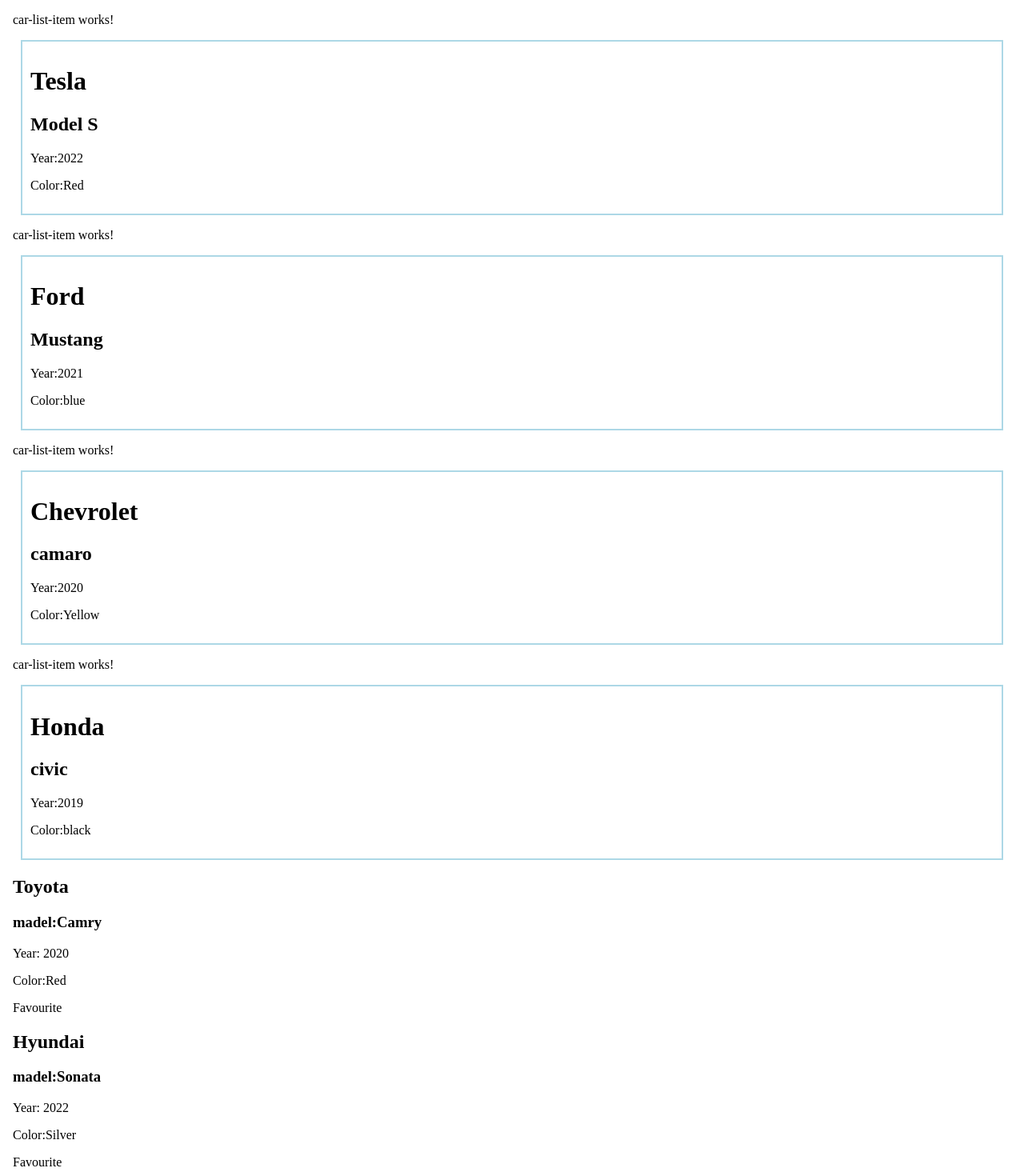
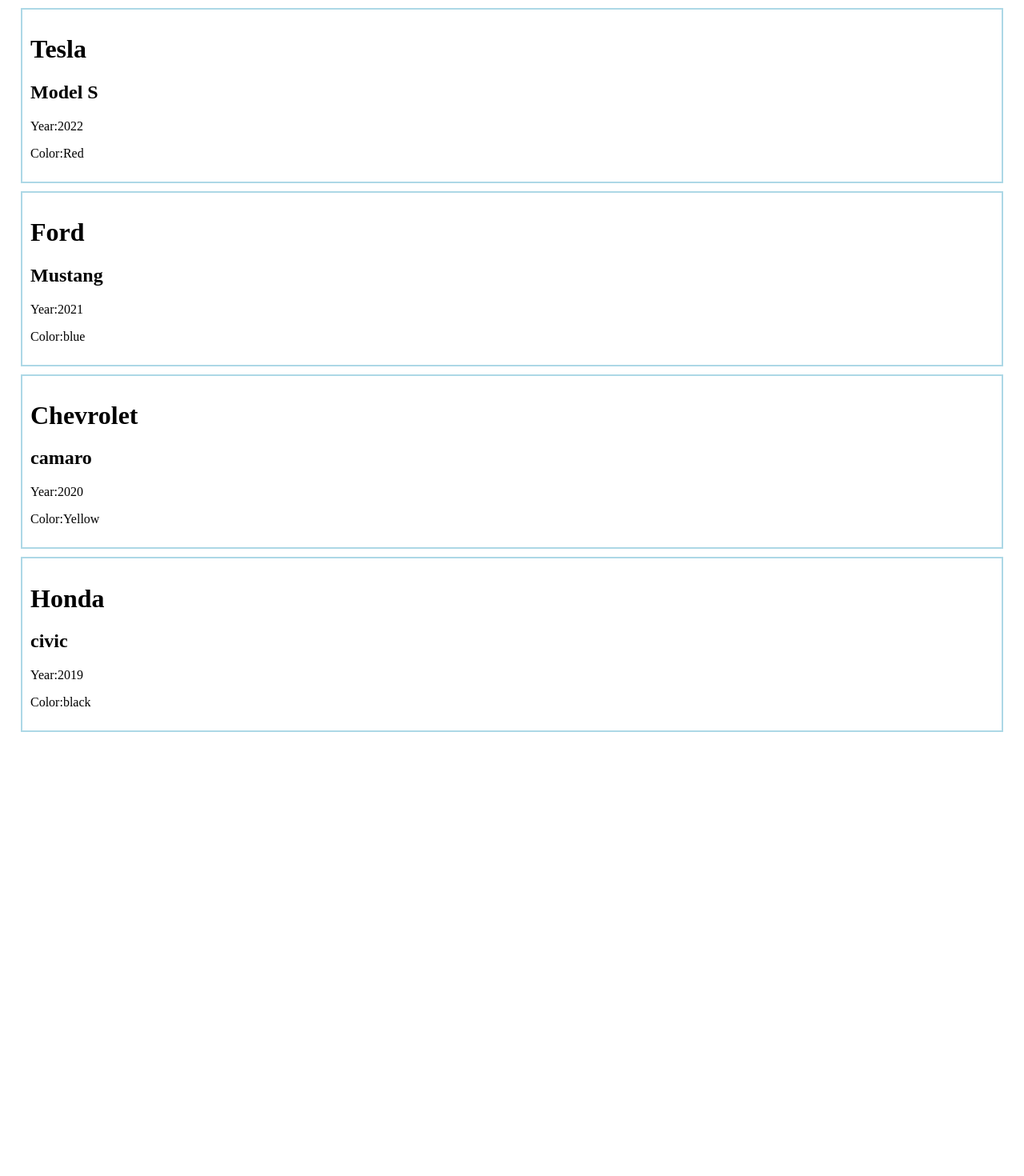
Before and after one commit to apexxxaa/Apekshya_khanal_Learning_Angular, an Angular app: page / in a window 1280 px wide. Shown: the top 1470 px of the page at 80% size. After the commit the page ends 925 px from the top, so only its background shows below. Built offline with nearby package versions, Linux system fonts and the light colour scheme.

Commit message:
Fixed Assignment 3

```diff
--- a/angular.json
+++ b/angular.json
@@ -92,5 +92,8 @@
         }
       }
     }
+  },
+  "cli": {
+    "analytics": false
   }
 }
--- a/src/app/app.component.html
+++ b/src/app/app.component.html
@@ -5,15 +5,6 @@
 
 <app-car-list> </app-car-list>
 
-<div *ngFor ="let car of carList">
-  <div>
-    <h2>{{car.make}}</h2>
-    <h3>madel:{{car.model}}</h3>
-    <p>Year: {{car.year}}</p>
-    <p>Color:{{car.color}}</p>
-    <p *ngIf="car.isFav">Favourite</p>
-  </div>
 
-</div>
 </body>
 </html>
--- a/src/app/car-list-item/car-list-item.component.html
+++ b/src/app/car-list-item/car-list-item.component.html
@@ -1,7 +1,6 @@
-<p>car-list-item works!</p>
-<div class="carList-item" style="border: 2px solid lightblue; padding: 10px; margin: 10px">
-  <h1>{{car?.make}}</h1>
-  <h2>{{car?.model}}</h2>
-  <p>Year:{{car?.year}}</p>
-  <p>Color:{{car?.color}}</p>
+<div *ngIf="car" class="carList-item" style="border: 2px solid lightblue; padding: 10px; margin: 10px">
+  <h1>{{car.make}}</h1>
+  <h2>{{car.model}}</h2>
+  <p>Year:{{car.year}}</p>
+  <p>Color:{{car.color}}</p>
 </div>
--- a/src/app/car-list/car-list.component.html
+++ b/src/app/car-list/car-list.component.html
@@ -1,4 +1,3 @@
-<app-car-list-item [car]="cars[0]"></app-car-list-item>
-<app-car-list-item [car]="cars[1]"></app-car-list-item>
-<app-car-list-item [car]="cars[2]"></app-car-list-item>
-<app-car-list-item [car]="cars[3]"></app-car-list-item>
+<div *ngFor="let car of cars">
+  <app-car-list-item [car] ="car"></app-car-list-item>
+</div>
```
Also changed, not shown: src/app/car-list-item/car-list-item.component.ts (+6 -7 lines), 1 other file (tests, documents, lock files or other folders).
